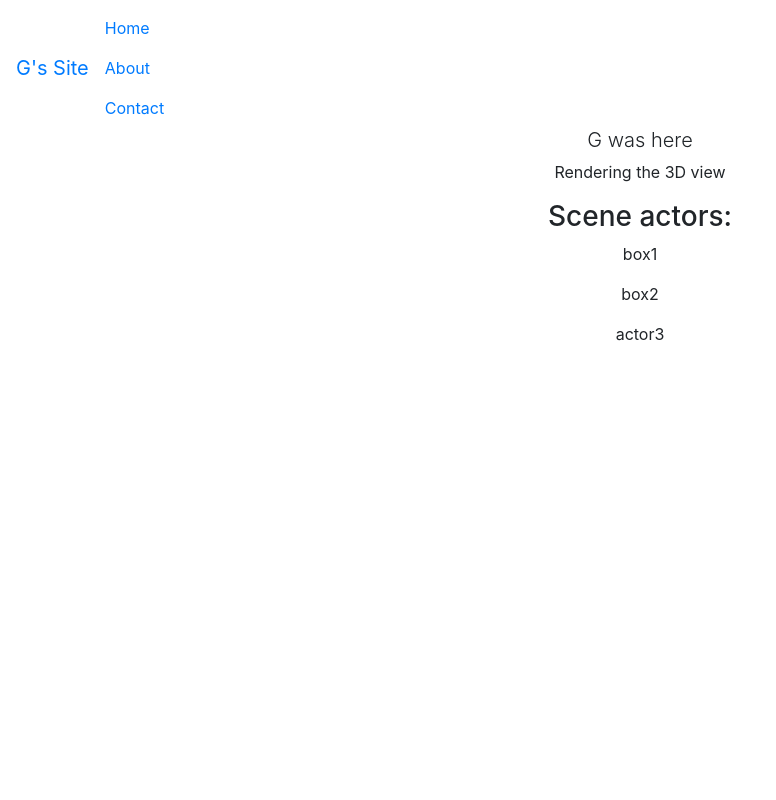
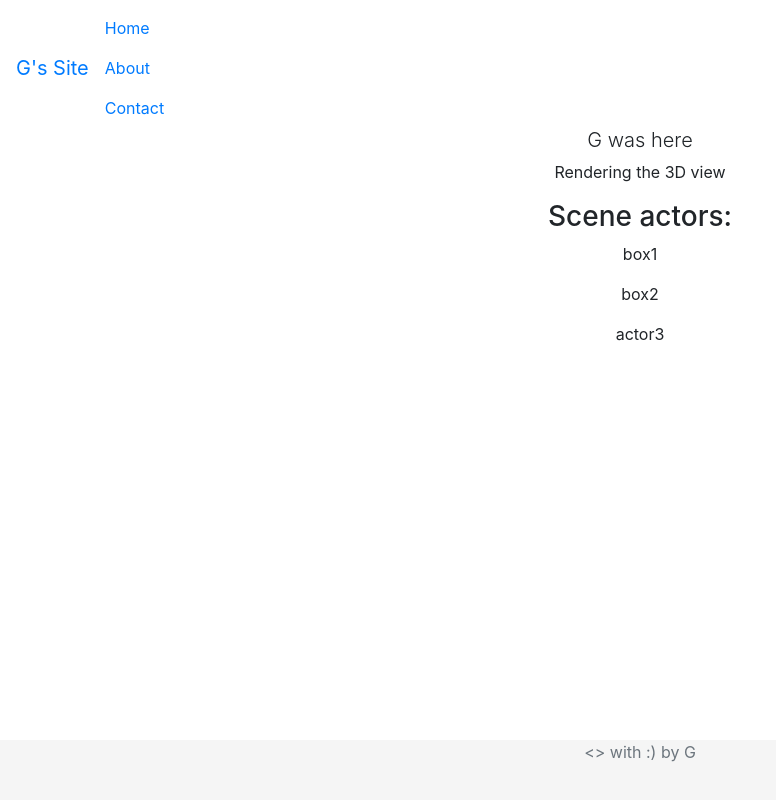
Before and after one commit to glenngartner/website, an Angular app: page / in a window 1280 px wide. Shown: the whole page, without its empty margins (0-776 px from the left). Built offline with nearby package versions, Linux system fonts and the light colour scheme.

Commit message:
add footer

```diff
--- a/src/app/app.component.html
+++ b/src/app/app.component.html
@@ -7,3 +7,4 @@
     <app-renderer></app-renderer>
   </div>
 </div>
+<app-footer></app-footer>
--- a/src/app/app.module.ts
+++ b/src/app/app.module.ts
@@ -5,12 +5,14 @@
 import { AppComponent } from './app.component';
 import { RendererComponent } from './renderer/renderer.component';
 import { NavComponent } from './nav/nav.component';
+import { FooterComponent } from './footer/footer.component';
 
 @NgModule({
   declarations: [
     AppComponent,
     RendererComponent,
-    NavComponent
+    NavComponent,
+    FooterComponent
   ],
   imports: [
     BrowserModule,
--- /dev/null
+++ b/src/app/footer/footer.component.css
@@ -0,0 +1,8 @@
+.footer{
+  position: absolute;
+  bottom: 0;
+  width: 100%;
+  height: 60px;
+  background-color: #f5f5f5;
+  text-align: center;
+}
--- /dev/null
+++ b/src/app/footer/footer.component.html
@@ -0,0 +1,7 @@
+<footer class="footer">
+  <div class="container">
+    <span class="text-muted">
+      <> with :) by G
+    </span>
+  </div>
+</footer>
--- /dev/null
+++ b/src/app/footer/footer.component.ts
@@ -0,0 +1,15 @@
+import { Component, OnInit } from '@angular/core';
+
+@Component({
+  selector: 'app-footer',
+  templateUrl: './footer.component.html',
+  styleUrls: ['./footer.component.css']
+})
+export class FooterComponent implements OnInit {
+
+  constructor() { }
+
+  ngOnInit() {
+  }
+
+}
```
Also changed, not shown: 1 other file (tests, documents, lock files or other folders).
